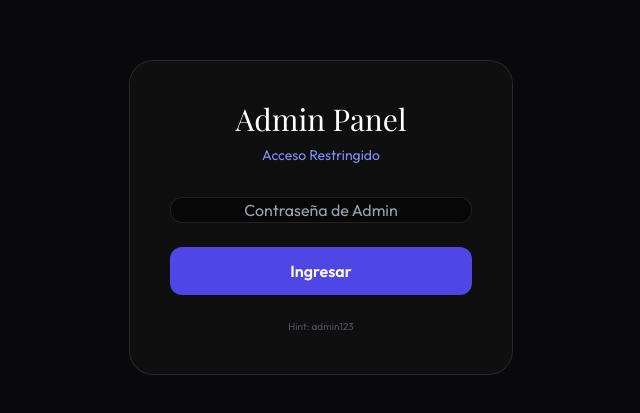
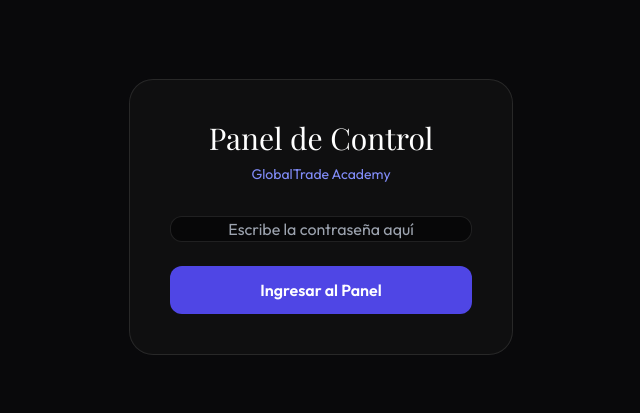
Before and after one commit to Zamorafter/mueble, a website: page admin.html in a window 1280 px wide. Shown: the part 183-596 px from the top of the page, without its empty margins (319-959 px from the left). Drawn offline with nearby package versions, Linux system fonts and the light colour scheme.

Commit message:
Simplificar acceso admin: contrasena actualizada a admin

```diff
--- a/admin.html
+++ b/admin.html
@@ -23,12 +23,11 @@
     <!-- LOGIN -->
     <div id="login-screen" class="fixed inset-0 bg-zinc-950 flex items-center justify-center z-[999]">
         <div class="glass rounded-3xl p-10 w-full max-w-sm mx-4 border border-white/10 text-center">
-            <h1 class="text-3xl font-heading text-white mb-2">Admin Panel</h1>
-            <p class="text-indigo-400 text-sm mb-8">Acceso Restringido</p>
-            <input id="login-pass" type="password" placeholder="Contraseña de Admin" class="mb-6">
-            <button onclick="checkLogin()" class="w-full bg-indigo-600 text-white py-3 rounded-xl font-bold hover:bg-indigo-500 transition-colors">Ingresar</button>
+            <h1 class="text-3xl font-heading text-white mb-2">Panel de Control</h1>
+            <p class="text-indigo-400 text-sm mb-8">GlobalTrade Academy</p>
+            <input id="login-pass" type="password" placeholder="Escribe la contraseña aquí" class="mb-6">
+            <button onclick="checkLogin()" class="w-full bg-indigo-600 text-white py-3 rounded-xl font-bold hover:bg-indigo-500 transition-colors">Ingresar al Panel</button>
             <p id="login-error" class="text-red-500 text-xs mt-4 hidden">Contraseña Incorrecta</p>
-            <p class="text-[10px] text-zinc-600 mt-6">Hint: admin123</p>
         </div>
     </div>
 
@@ -53,7 +52,7 @@
     </div>
 
     <script>
-        const ADMIN_PASS = 'admin123';
+        const ADMIN_PASS = 'admin';
 
         function checkLogin() {
             const val = document.getElementById('login-pass').value;
```
